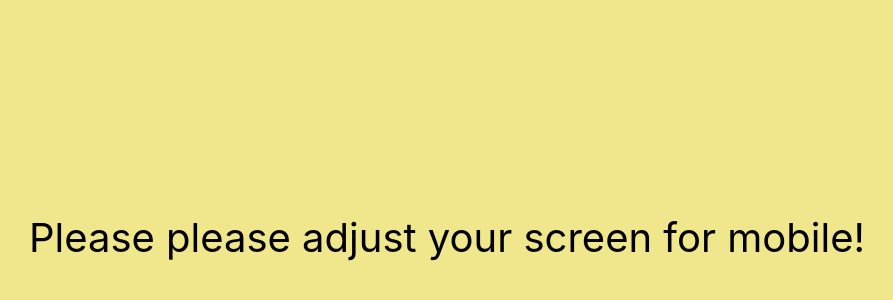
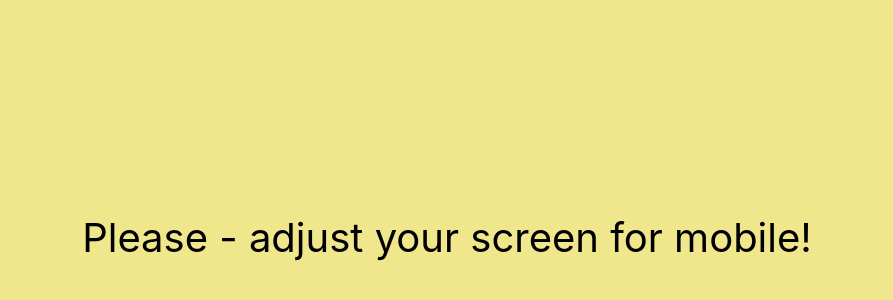
Before and after one commit to Yeoncpp/clone-project-2021, a plain HTML site: page friends.html in a window 1280 px wide. Shown: the part 162-462 px from the top of the page, without its empty margins (193-1086 px from the left). Drawn offline with Linux system fonts and the light colour scheme.

Commit message:
adjust something

```diff
--- a/friends.html
+++ b/friends.html
@@ -109,7 +109,7 @@
    </div>
 
    <div id="no-mobile">
-       <span>Please please adjust your screen for mobile!</span>
+       <span>Please - adjust your screen for mobile!</span>
    </div>
 
     <script
```
